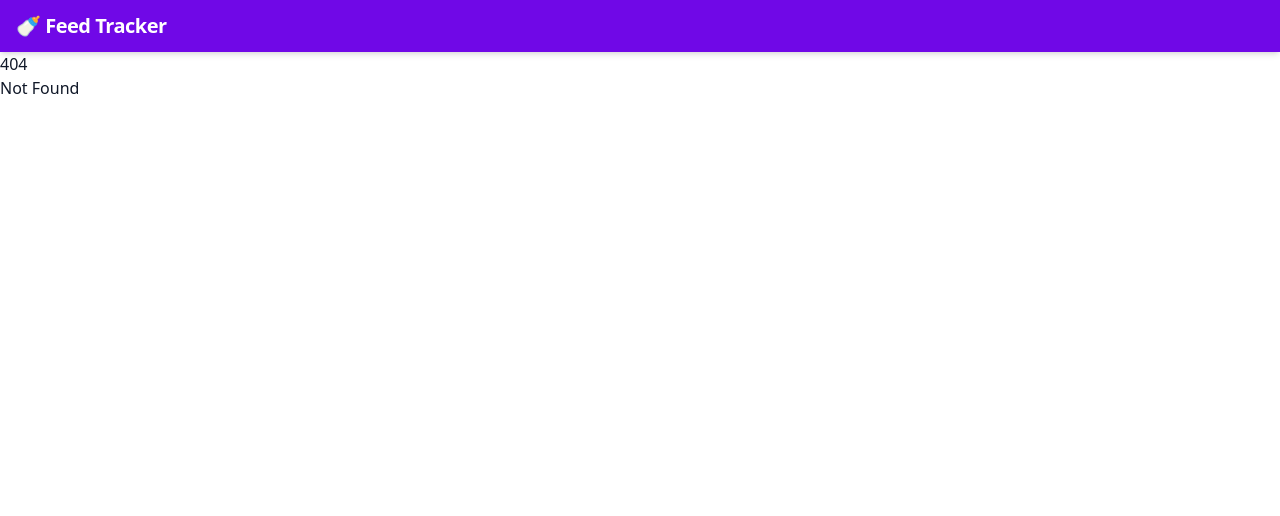
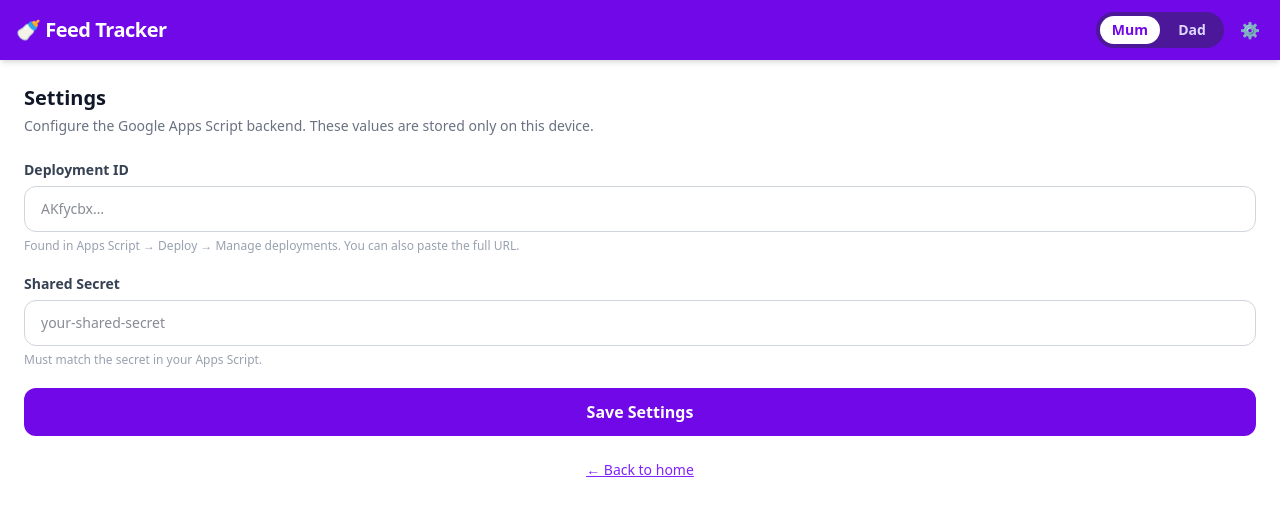
Before and after one commit to DanCope/feed-tracker, a SvelteKit app: page /settings in a window 1280 px wide. Before the commit this address had no page. Shown: the top 516 px of the page. Built offline with nearby package versions, Linux system fonts and the light colour scheme.

Commit message:
Added initial draft pages

```diff
--- /dev/null
+++ b/src/lib/components/UserToggle.svelte
@@ -0,0 +1,25 @@
+<script lang="ts">
+	import { userStore, type User } from '$lib/stores/user.svelte';
+
+	$effect(() => {
+		userStore.init();
+	});
+
+	const options: User[] = ['Mum', 'Dad'];
+</script>
+
+<div class="flex gap-1 rounded-full bg-violet-900 p-1" role="group" aria-label="Select user">
+	{#each options as option}
+		<button
+			type="button"
+			class="min-w-[3.5rem] rounded-full px-3 py-1 text-sm font-semibold transition-colors"
+			class:bg-white={userStore.current === option}
+			class:text-violet-700={userStore.current === option}
+			class:text-violet-200={userStore.current !== option}
+			onclick={() => userStore.set(option)}
+			aria-pressed={userStore.current === option}
+		>
+			{option}
+		</button>
+	{/each}
+</div>
--- /dev/null
+++ b/src/lib/config.ts
@@ -0,0 +1,2 @@
+// Configuration is managed at runtime via the Settings page.
+// Values are stored in localStorage by src/lib/stores/config.svelte.ts
--- /dev/null
+++ b/src/lib/services/api.ts
@@ -0,0 +1,59 @@
+import { configStore } from "$lib/stores/config.svelte";
+import type { User } from "$lib/stores/user.svelte";
+
+export type LogType = "breast" | "bottle" | "nappy" | "pump";
+export type Side = "Left" | "Right" | "Both";
+export type Scale = "None" | "Small" | "Medium" | "Large";
+
+export interface LogPayload {
+  user: User;
+  type: LogType;
+  side?: Side;
+  duration?: number;
+  amount_before?: number;
+  amount_after?: number;
+  poop?: Scale;
+  pee?: Scale;
+  notes?: string;
+  timestamp?: string;
+}
+
+export type SubmitResult = { success: true } | { success: false; message: string };
+
+export const submitLog = async (data: LogPayload): Promise<SubmitResult> => {
+  const { appsScriptUrl, secret, isConfigured } = configStore;
+
+  if (!isConfigured) {
+    return { success: false, message: "App not configured. Please set the URL and secret in Settings." };
+  }
+
+  const controller = new AbortController();
+  const timeoutId = setTimeout(() => controller.abort(), 15_000);
+
+  try {
+    const response = await fetch(appsScriptUrl, {
+      method: "POST",
+      headers: { "Content-Type": "application/json" },
+      body: JSON.stringify({ ...data, secret }),
+      signal: controller.signal,
+    });
+
+    const json = (await response.json()) as { status: string; message?: string };
+
+    if (json.status === "ok") {
+      return { success: true };
+    }
+
+    return { success: false, message: json.message ?? "Unknown error from server." };
+  } catch (err) {
+    if (err instanceof Error && err.name === "AbortError") {
+      return { success: false, message: "Request timed out. Check your connection." };
+    }
+    return {
+      success: false,
+      message: err instanceof Error ? err.message : "Network error. Please try again.",
+    };
+  } finally {
+    clearTimeout(timeoutId);
+  }
+};
--- /dev/null
+++ b/src/lib/stores/config.svelte.ts
@@ -0,0 +1,54 @@
+const DEPLOYMENT_ID_KEY = "feed-tracker:deployment-id";
+const SECRET_KEY = "feed-tracker:secret";
+
+const GAS_BASE = "https://script.google.com/macros/s";
+
+export interface AppConfig {
+  deploymentId: string;
+  secret: string;
+}
+
+/** Extract just the deployment ID from either a bare ID or a pasted full URL. */
+export const parseDeploymentId = (input: string): string => {
+  const trimmed = input.trim();
+  const match = trimmed.match(/\/macros\/s\/([^/]+)\/exec/);
+  return match ? match[1] : trimmed;
+};
+
+function createConfigStore() {
+  let deploymentId = $state("");
+  let secret = $state("");
+
+  function init(): void {
+    if (typeof localStorage === "undefined") return;
+    deploymentId = localStorage.getItem(DEPLOYMENT_ID_KEY) ?? "";
+    secret = localStorage.getItem(SECRET_KEY) ?? "";
+  }
+
+  function save(config: AppConfig): void {
+    deploymentId = parseDeploymentId(config.deploymentId);
+    secret = config.secret.trim();
+    if (typeof localStorage === "undefined") return;
+    localStorage.setItem(DEPLOYMENT_ID_KEY, deploymentId);
+    localStorage.setItem(SECRET_KEY, secret);
+  }
+
+  return {
+    get deploymentId() {
+      return deploymentId;
+    },
+    get appsScriptUrl() {
+      return deploymentId ? `${GAS_BASE}/${deploymentId}/exec` : "";
+    },
+    get secret() {
+      return secret;
+    },
+    get isConfigured() {
+      return deploymentId.length > 0 && secret.length > 0;
+    },
+    init,
+    save,
+  };
+}
+
+export const configStore = createConfigStore();
--- /dev/null
+++ b/src/lib/stores/user.svelte.ts
@@ -0,0 +1,32 @@
+export type User = "Mum" | "Dad";
+
+const STORAGE_KEY = "feed-tracker:user";
+
+function createUserStore() {
+  let current = $state<User>("Mum");
+
+  function init(): void {
+    if (typeof localStorage === "undefined") return;
+    const stored = localStorage.getItem(STORAGE_KEY) as User | null;
+    if (stored === "Mum" || stored === "Dad") {
+      current = stored;
+    }
+  }
+
+  function set(user: User): void {
+    current = user;
+    if (typeof localStorage !== "undefined") {
+      localStorage.setItem(STORAGE_KEY, user);
+    }
+  }
+
+  return {
+    get current() {
+      return current;
+    },
+    init,
+    set,
+  };
+}
+
+export const userStore = createUserStore();
--- a/src/routes/+layout.svelte
+++ b/src/routes/+layout.svelte
@@ -1,11 +1,18 @@
 <script lang="ts">
 	import '../app.css';
+	import { base } from '$app/paths';
+	import UserToggle from '$lib/components/UserToggle.svelte';
+	import { configStore } from '$lib/stores/config.svelte';
 
 	interface Props {
 		children: import('svelte').Snippet;
 	}
 
 	let { children }: Props = $props();
+
+	$effect(() => {
+		configStore.init();
+	});
 </script>
 
 <svelte:head>
@@ -15,6 +22,16 @@
 <div class="flex min-h-dvh flex-col bg-white text-gray-900">
 	<header class="sticky top-0 z-10 flex items-center justify-between bg-violet-700 px-4 py-3 text-white shadow-md">
 		<h1 class="text-xl font-bold tracking-tight">🍼 Feed Tracker</h1>
+		<div class="flex items-center gap-3">
+			<UserToggle />
+			<a
+				href="{base}/settings"
+				class="rounded-full p-1 transition-colors hover:bg-violet-600"
+				aria-label="Settings"
+			>
+				⚙️
+			</a>
+		</div>
 	</header>
 	<main class="flex flex-1 flex-col">
 		{@render children()}
--- a/src/routes/+page.svelte
+++ b/src/routes/+page.svelte
@@ -1,7 +1,42 @@
-<div class="flex flex-1 flex-col items-center justify-center gap-8 p-6">
-	<div class="text-center">
-		<p class="text-6xl">🍼</p>
-		<h2 class="mt-4 text-3xl font-bold text-violet-700">Feed Tracker</h2>
-		<p class="mt-2 text-gray-500">Coming soon — app is being built.</p>
+<script lang="ts">
+	import { base } from '$app/paths';
+</script>
+
+<div class="flex flex-1 flex-col items-center justify-center gap-4 p-6">
+	<p class="text-sm font-medium uppercase tracking-widest text-gray-400">What happened?</p>
+
+	<div class="flex w-full max-w-sm flex-col gap-4">
+		<a
+			href="{base}/breast-feed"
+			class="flex min-h-[5rem] items-center gap-4 rounded-2xl bg-rose-50 px-6 text-left shadow-sm transition-colors hover:bg-rose-100 active:bg-rose-200"
+		>
+			<span class="text-4xl" aria-hidden="true">🤱</span>
+			<div>
+				<p class="text-xl font-bold text-rose-700">Breast Feed</p>
+				<p class="text-sm text-rose-500">Left or right, with timer</p>
+			</div>
+		</a>
+
+		<a
+			href="{base}/bottle-feed"
+			class="flex min-h-[5rem] items-center gap-4 rounded-2xl bg-sky-50 px-6 text-left shadow-sm transition-colors hover:bg-sky-100 active:bg-sky-200"
+		>
+			<span class="text-4xl" aria-hidden="true">🍼</span>
+			<div>
+				<p class="text-xl font-bold text-sky-700">Bottle Feed</p>
+				<p class="text-sm text-sky-500">Before &amp; after amounts</p>
+			</div>
+		</a>
+
+		<a
+			href="{base}/nappy-change"
+			class="flex min-h-[5rem] items-center gap-4 rounded-2xl bg-amber-50 px-6 text-left shadow-sm transition-colors hover:bg-amber-100 active:bg-amber-200"
+		>
+			<span class="text-4xl" aria-hidden="true">🧷</span>
+			<div>
+				<p class="text-xl font-bold text-amber-700">Nappy Change</p>
+				<p class="text-sm text-amber-500">Poop &amp; pee scale</p>
+			</div>
+		</a>
 	</div>
 </div>
--- /dev/null
+++ b/src/routes/bottle-feed/+page.svelte
@@ -0,0 +1,10 @@
+<script lang="ts">
+	import { base } from '$app/paths';
+</script>
+
+<div class="flex flex-1 flex-col items-center justify-center gap-6 p-6">
+	<p class="text-5xl">🍼</p>
+	<h2 class="text-2xl font-bold text-sky-700">Bottle Feed</h2>
+	<p class="text-gray-400">Coming soon</p>
+	<a href="{base}/" class="text-sm text-violet-600 underline">← Back</a>
+</div>
--- /dev/null
+++ b/src/routes/breast-feed/+page.svelte
@@ -0,0 +1,10 @@
+<script lang="ts">
+	import { base } from '$app/paths';
+</script>
+
+<div class="flex flex-1 flex-col items-center justify-center gap-6 p-6">
+	<p class="text-5xl">🤱</p>
+	<h2 class="text-2xl font-bold text-rose-700">Breast Feed</h2>
+	<p class="text-gray-400">Coming soon</p>
+	<a href="{base}/" class="text-sm text-violet-600 underline">← Back</a>
+</div>
--- /dev/null
+++ b/src/routes/nappy-change/+page.svelte
@@ -0,0 +1,10 @@
+<script lang="ts">
+	import { base } from '$app/paths';
+</script>
+
+<div class="flex flex-1 flex-col items-center justify-center gap-6 p-6">
+	<p class="text-5xl">🧷</p>
+	<h2 class="text-2xl font-bold text-amber-700">Nappy Change</h2>
+	<p class="text-gray-400">Coming soon</p>
+	<a href="{base}/" class="text-sm text-violet-600 underline">← Back</a>
+</div>
--- /dev/null
+++ b/src/routes/settings/+page.svelte
@@ -0,0 +1,81 @@
+<script lang="ts">
+	import { base } from '$app/paths';
+	import { configStore } from '$lib/stores/config.svelte';
+
+	let deploymentId = $state(configStore.deploymentId);
+	let secret = $state(configStore.secret);
+	let saved = $state(false);
+
+	$effect(() => {
+		configStore.init();
+		deploymentId = configStore.deploymentId;
+		secret = configStore.secret;
+	});
+
+	function handleSubmit(e: SubmitEvent): void {
+		e.preventDefault();
+		configStore.save({ deploymentId, secret });
+		saved = true;
+		setTimeout(() => { saved = false; }, 2000);
+	}
+</script>
+
+<svelte:head>
+	<title>Settings — Feed Tracker</title>
+</svelte:head>
+
+<div class="flex flex-1 flex-col gap-6 p-6">
+	<div>
+		<h2 class="text-xl font-bold text-gray-900">Settings</h2>
+		<p class="mt-1 text-sm text-gray-500">
+			Configure the Google Apps Script backend. These values are stored only on this device.
+		</p>
+	</div>
+
+	<form onsubmit={handleSubmit} class="flex flex-col gap-5">
+		<div class="flex flex-col gap-1.5">
+			<label for="deployment-id" class="text-sm font-semibold text-gray-700">
+				Deployment ID
+			</label>
+			<input
+				id="deployment-id"
+				type="text"
+				bind:value={deploymentId}
+				placeholder="AKfycbx…"
+				required
+				class="w-full rounded-xl border border-gray-300 px-4 py-3 text-sm focus:border-violet-500 focus:outline-none focus:ring-2 focus:ring-violet-200"
+			/>
+			<p class="text-xs text-gray-400">
+				Found in Apps Script → Deploy → Manage deployments. You can also paste the full URL.
+			</p>
+		</div>
+
+		<div class="flex flex-col gap-1.5">
+			<label for="secret" class="text-sm font-semibold text-gray-700">
+				Shared Secret
+			</label>
+			<input
+				id="secret"
+				type="text"
+				bind:value={secret}
+				placeholder="your-shared-secret"
+				required
+				class="w-full rounded-xl border border-gray-300 px-4 py-3 text-sm focus:border-violet-500 focus:outline-none focus:ring-2 focus:ring-violet-200"
+			/>
+			<p class="text-xs text-gray-400">Must match the secret in your Apps Script.</p>
+		</div>
+
+		<button
+			type="submit"
+			class="flex items-center justify-center gap-2 rounded-xl bg-violet-700 px-6 py-3 font-semibold text-white transition-colors hover:bg-violet-800 active:bg-violet-900"
+		>
+			{#if saved}
+				✅ Saved!
+			{:else}
+				Save Settings
+			{/if}
+		</button>
+	</form>
+
+	<a href="{base}/" class="text-center text-sm text-violet-600 underline">← Back to home</a>
+</div>
```
